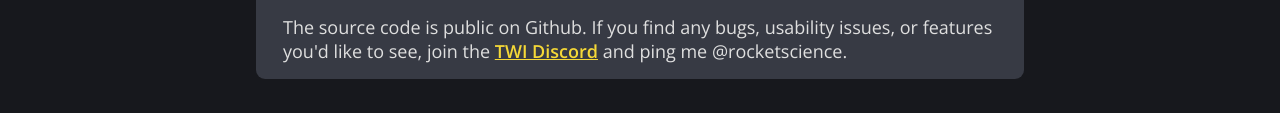
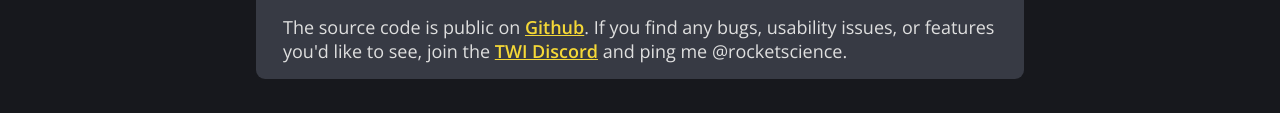
Before and after one commit to happymeex/inn-search, a website with bundled scripts: page client/index.html in a window 1280 px wide. Both pictures are taken after a click on the button "About". Shown: the part 601-714 px from the top of the page. Built offline with nearby package versions, Linux system fonts and the light colour scheme.

Commit message:
update infopanel with github repo link

```diff
--- a/client/index.html
+++ b/client/index.html
@@ -125,8 +125,13 @@
                     <li>A few Easter eggs...?</li>
                 </ul>
                 <p>
-                    The source code is public on Github. If you find any bugs,
-                    usability issues, or features you'd like to see, join the
+                    The source code is public on
+                    <a
+                        href="https://github.com/happymeex/inn-search"
+                        target="_blank"
+                        >Github</a
+                    >. If you find any bugs, usability issues, or features you'd
+                    like to see, join the
                     <a href="https://discord.com/invite/abwsa3y" target="_blank"
                         >TWI Discord</a
                     >
```
Also changed, not shown: README.md.
